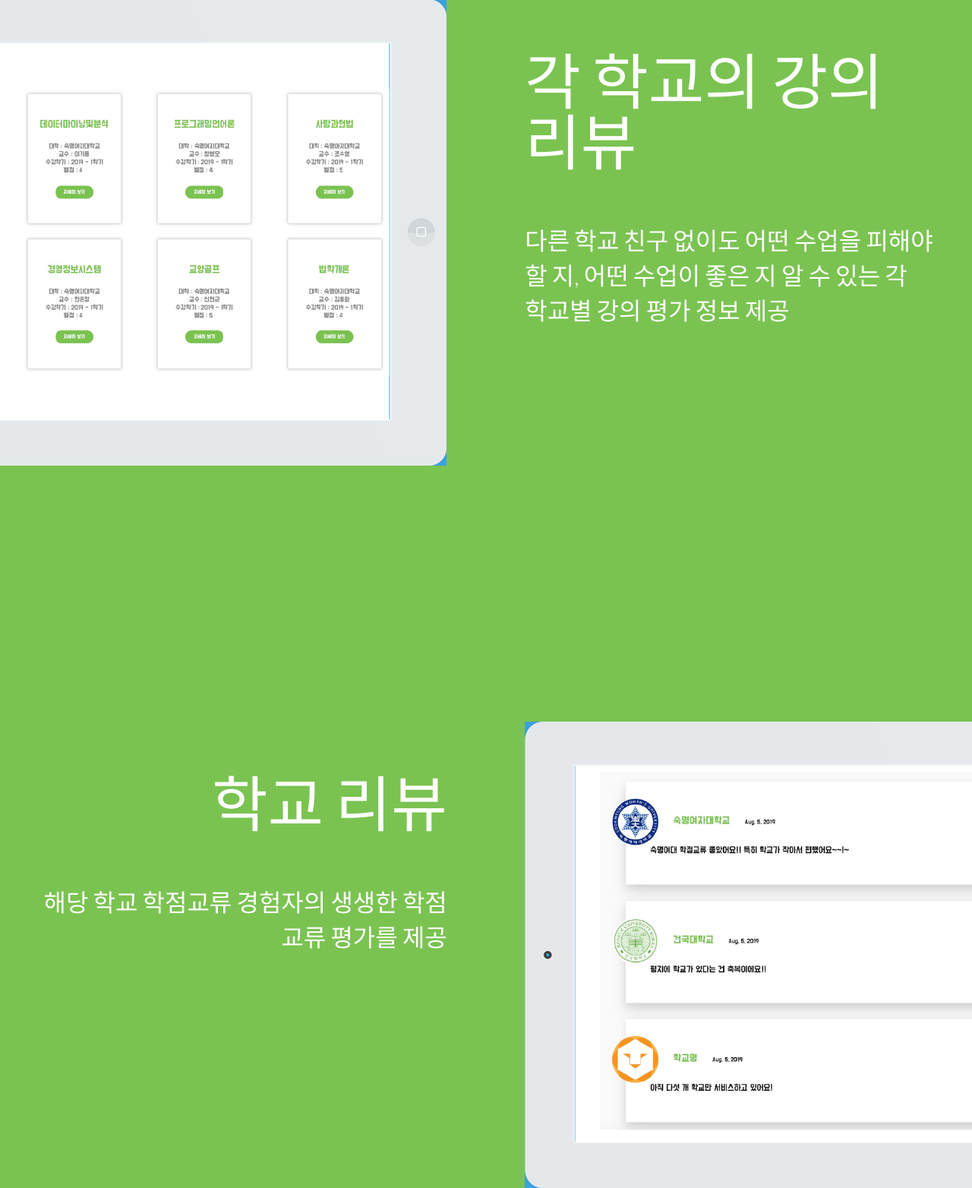
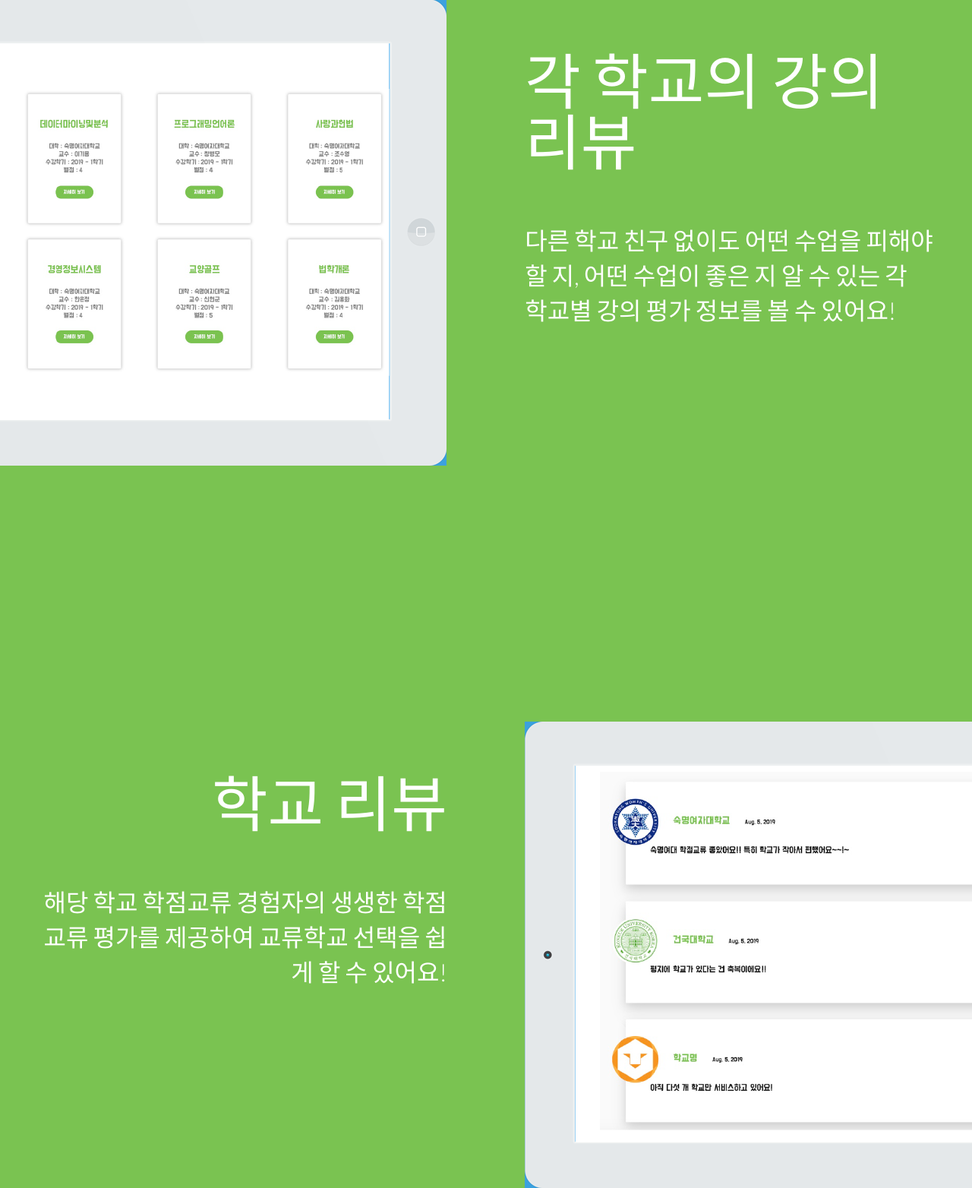
Before and after one commit to rheehot/gotoSchool, a Django app: page / in a window 1280 px wide. Shown: the part 1221-2785 px from the top of the page at 76% size. Run offline with Django 3.2, Linux system fonts and the light colour scheme.

Commit message:
index 수정
index 수정

```diff
--- a/home/templates/index.html
+++ b/home/templates/index.html
@@ -40,13 +40,13 @@
 					</figure>
 					<article class="cbp-so-side cbp-so-side-right">
 						<h2>각 학교의 강의 리뷰</h2>
-						<p>다른 학교 친구 없이도 어떤 수업을 피해야 할 지, 어떤 수업이 좋은 지 알 수 있는 각 학교별 강의 평가 정보 제공</p>
+						<p>다른 학교 친구 없이도 어떤 수업을 피해야 할 지, 어떤 수업이 좋은 지 알 수 있는 각 학교별 강의 평가 정보를 볼 수 있어요!</p>
 					</article>
 				</section>
 				<section class="cbp-so-section">
 					<article class="cbp-so-side cbp-so-side-left">
 						<h2>학교 리뷰</h2>
-						<p>해당 학교 학점교류 경험자의 생생한 학점교류 평가를 제공</p>
+						<p>해당 학교 학점교류 경험자의 생생한 학점교류 평가를 제공하여 교류학교 선택을 쉽게 할 수 있어요!</p>
 					</article>
 					<figure class="cbp-so-side cbp-so-side-right">
 						<img src="/static/images/school.png" alt="img01">
@@ -54,17 +54,17 @@
 				</section>
 				<section class="cbp-so-section">
 					<figure class="cbp-so-side cbp-so-side-left">
-						<img src="/static/images/4.png" alt="img01">
+						<img src="/static/images/recommend.png" alt="img01">
 					</figure>
 					<article class="cbp-so-side cbp-so-side-right">
 						<h2>학교별 추천강의 Best 5</h2>
-						<p>학교별로 가장 좋은 평가를 받은 수업을 한 눈에 볼 수 있도록 추천 강의 Top 5 제공</p>
+						<p>학교별로 가장 좋은 평가를 받은 수업을 한 눈에 볼 수 있도록 추천 강의 Top 5를 보여드릴게요!</p>
 					</article>
 				</section>
 				<section class="cbp-so-section">
 					<article class="cbp-so-side cbp-so-side-left">
 						<h2>학교별 학점교류 정보</h2>
-						<p>학점교류생 이용 가능/불가능 시설, 참여 가능 동아리, 학점교류 성적 기준 등 학점교류생을 위한 정보 제공</p>
+						<p>학점교류생 이용 가능/불가능 시설, 참여 가능 동아리, 학점교류 성적 기준 등 학점교류생을 위한 다양한 정보를 드릴게요!</p>
 					</article>
 					<figure class="cbp-so-side cbp-so-side-right">
 						<img src="/static/images/5.png" alt="img01">
@@ -75,8 +75,8 @@
 						<img src="/static/images/6.png" alt="img01">
 					</figure>
 					<article class="cbp-so-side cbp-so-side-right">
-						<h2>차별화된 커뮤니티</h2>
-						<p>관심학교 지정하여 쪽지를 주고 받거나 학교별 게시판을 통한 학점교류 커뮤니티</p>
+						<h2>학교 간 커뮤니티</h2>
+						<p>타학교 학생과 쪽지를 주고받으며 정보를 교환할 수 있고 관심학교를 지정하여 편하게 이용할 수 있어요!</p>
 					</article>
 				</section>
 			</div>
```
Also changed, not shown: home/static/images/recommend.png (added), home/templates/info.html (added).
